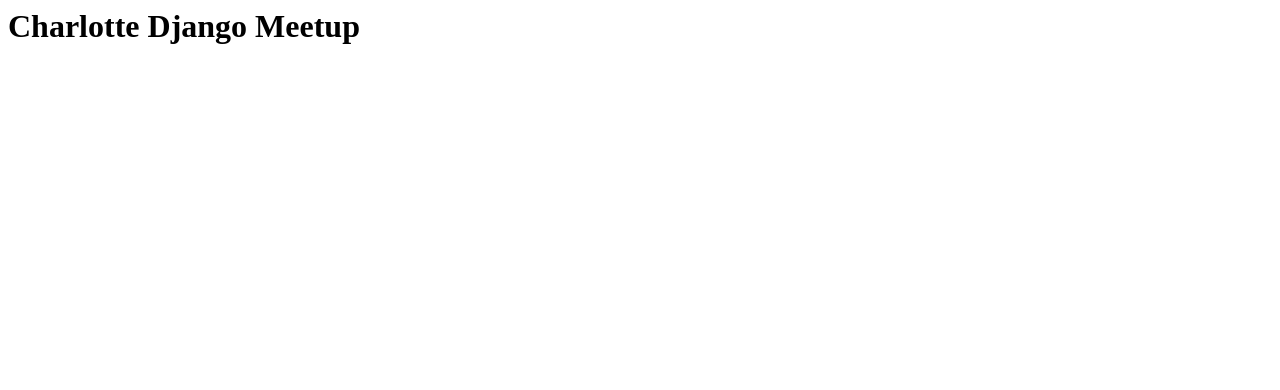
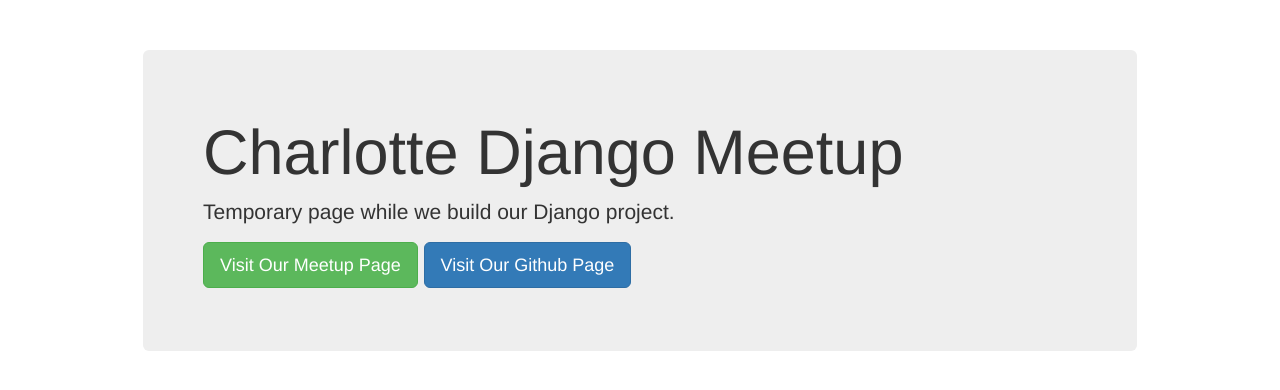
Before and after one commit to djangoclt/djangoclt.github.io, a plain HTML site: page index.html in a window 1280 px wide. Drawn offline with nearby package versions, Linux system fonts and the light colour scheme.

Commit message:
Add temporary page information.

```diff
--- a/index.html
+++ b/index.html
@@ -1,10 +1,25 @@
-<html>
+<!DOCTYPE html>
+<html lang="en">
 <head>
+  <meta name="viewport" content="width=device-width, initial-scale=1">
   <title>Charlotte Django Meetup</title>
+  <link rel="stylesheet" href="https://maxcdn.bootstrapcdn.com/bootstrap/3.3.7/css/bootstrap.min.css">
+  <style>
+    .content {margin-top: 50px; max-width: 80%;}
+  </style>
 </head>
 <body>
 
-  <h1>Charlotte Django Meetup</h1>
+  <div class="content container-fluid">
+    <div class="jumbotron">
+      <h1>Charlotte Django Meetup</h1>
+      <p>Temporary page while we build our Django project.</p>
+      <p>
+        <a class="btn btn-success btn-lg" href="https://www.meetup.com/Charlotte-Django-Meetup/" role="button" target="_blank">Visit Our Meetup Page</a>
+        <a class="btn btn-primary btn-lg" href="https://github.com/djangoclt" role="button" target="_blank">Visit Our Github Page</a>
+      </p>
+    </div>
+  </div>
 
 </body>
 </html>
```
